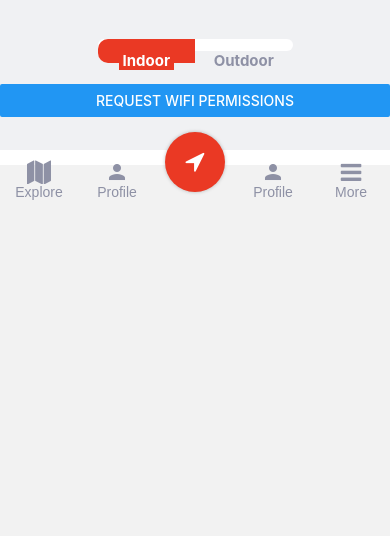
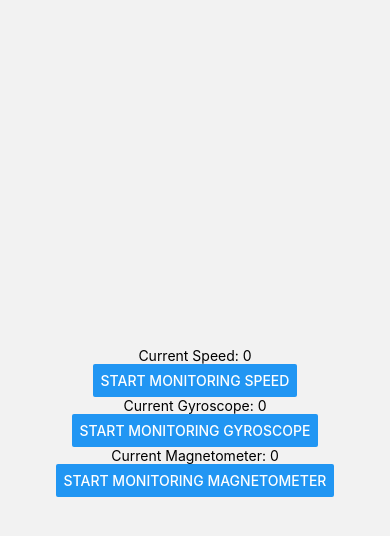
Before and after one commit to pragati-kumar/NaviFinder-Hackerchiefs, a React Native app: screen / in a window 390 px wide. Shown: the top 536 px of the page. Built offline with nearby package versions, Linux system fonts and the light colour scheme; what react-native-sensors would draw is missing.

Commit message:
gyroscope

```diff
--- a/package.json
+++ b/package.json
@@ -16,6 +16,7 @@
     "@react-navigation/stack": "^6.1.1",
     "react": "17.0.2",
     "react-native": "0.67.3",
+    "react-native-ble-plx": "^2.0.3",
     "react-native-elements": "^4.0.0-beta.0",
     "react-native-maps": "0.30.1",
     "react-native-safe-area-context": "^3.1.9",
--- a/screens/HomeScreen.tsx
+++ b/screens/HomeScreen.tsx
@@ -55,13 +55,6 @@ const requestWifiPermission = async () => {
         )
         if (granted === PermissionsAndroid.RESULTS.GRANTED) {
           console.log("Thank you for your permission! :)");
-//           WifiManager.isEnabled((isEnabled) => {
-//             if (isEnabled) {
-//               console.log("wifi service enabled");
-//             } else {
-//               console.log("wifi service is disabled");
-//             }
-//           });
 
           WifiManager.getCurrentWifiSSID().then(
             ssid => {
@@ -79,16 +72,6 @@ const requestWifiPermission = async () => {
                 console.log("Cannot get current BSSSID!");
               }
             );
-
-//        WifiManager.loadWifiList().then(
-//          wifiStringList => {
-//            var wifiArray = JSON.parse(wifiStringList);
-//             console.log("wifiArray:",wifiArray);
-//          },
-//          () => {
-//            console.log("Cannot get wifiList!");
-//          }
-//        );
 
         WifiManager.getCurrentSignalStrength().then(
           level => {
@@ -118,6 +101,35 @@ const HomeScreen = ({route, navigation}: Props) => {
       setSelected('Indoor') ;
   }
 
+//   const bluetoothInstance = new BleManager();
+
+//     const scanAndConnect = () => {
+//       bluetoothInstance.startDeviceScan(null, { allowDuplicates: true }, (error, device) => {
+//         console.log('device', device);
+//         console.log('error', error);
+//         if (error) {
+//           // Handle error (scanning will be stopped automatically)
+//           return;
+//         }
+//
+//         console.log("**"+ device?.name) ;
+//         if (device?.name === 'MyProjectName') {
+//           bluetoothInstance.stopDeviceScan();
+//         } else {
+//           // bluetoothInstance.stopDeviceScan();
+//         }
+//       });
+//     };
+
+//     useEffect(() => {
+//       bluetoothInstance.onStateChange((state) => {
+//         console.log('state', state);
+//         if (state === 'PoweredOn') {
+//           scanAndConnect();
+//         }
+//       }, true);
+//     }, []);
+
   return (
     <SafeAreaView>
       <View style={styles.map}>
@@ -131,6 +143,7 @@ const HomeScreen = ({route, navigation}: Props) => {
         </View>
 
         <Button title="request wifi permissions" onPress={requestWifiPermission} />
+        <Button title="Testing" onPress={navigation.navigate("Testing")} />
 
         <View style={styles.navbar}>
 
--- a/screens/TestingScreen.tsx
+++ b/screens/TestingScreen.tsx
@@ -8,20 +8,28 @@ import {RootStackParamList} from '../types';
 import {
   accelerometer,
   gyroscope,
+  magnetometer,
   setUpdateIntervalForType,
   SensorTypes,
 } from 'react-native-sensors';
 import {map, filter} from 'rxjs/operators';
 import {Subscription} from 'rxjs/internal/Subscription';
 
-setUpdateIntervalForType(SensorTypes.accelerometer, 400); // defaults to 100ms
+setUpdateIntervalForType(SensorTypes.accelerometer, 1000); // defaults to 100ms
+setUpdateIntervalForType(SensorTypes.gyroscope, 1000); // defaults to 100ms
 
 const TestingScreen = ({route, navigation}: Props) => {
   const [speed, setSpeed] = useState(0);
+  const [gyro, setGyro] = useState(0) ;
+  const [angle,setAngle] = useState(0) ;
   const [subscription, setSubscription] = useState<Subscription>();
   const [subscriptionStatus, setSubscriptionStatus] = useState(false);
+  const [gyroSubscription, setGyroSubscription] = useState<Subscription>();
+  const [gyroStatus, setGyroStatus] = useState(false) ;
+  const [magnetSubscription, setMagnetSubscription] = useState<Subscription>();
+  const [magnetStatus, setMagnetStatus] = useState(false) ;
 
-  const startNewSubsciption = () => {
+  const startNewSubscription = () => {
     const newSubscription = accelerometer
       .pipe(
         map(({x, y, z}) => x + y + z),
@@ -41,14 +49,58 @@ const TestingScreen = ({route, navigation}: Props) => {
     setSubscriptionStatus(true);
   };
 
+ const startNewGyroSubscription = () => {
+    const newGyroSubscription = gyroscope
+      .pipe(
+        map(({x, y, z}) => x + y + z)
+      )
+      .subscribe(
+        val => {
+          console.log(`Gyroscope value ${val}`);
+          setGyro(val);
+        },
+        error => {
+          console.log('The sensor is not available');
+        },
+      );
+
+    setGyroSubscription(newGyroSubscription);
+    setGyroStatus(true);
+  };
+
+  const startNewMagnetSubscription = () => {
+      const newMagnetSubscription = magnetometer
+        .pipe(
+          map(({x, y, z}) => x + y + z),
+//           filter(({x,y,z})=>{
+//               if (Math.atan2(y, x) >= 0) {
+//                 setAngle(Math.atan2(y, x) * (180 / Math.PI)) ;
+//               } else {
+//                 setAngle((Math.atan2(y, x) + 2 * Math.PI) * (180 / Math.PI)) ;
+//               }
+//           }) ,
+        )
+        .subscribe(
+          val => {
+            console.log(`magnetometer value ${val}`);
+//             setGyro(val);
+          },
+          error => {
+            console.log('The sensor is not available');
+          },
+        );
+
+      setMagnetSubscription(newMagnetSubscription);
+      setMagnetStatus(true);
+    };
+
   useEffect(() => {
-    startNewSubsciption();
+//     startNewSubscription();
   }, []);
 
   return (
     <SafeAreaProvider>
       <View style={style.title}>
-        <Text style={style.bigText}>Hello World</Text>
         <Text>Current Speed: {speed}</Text>
         <Button
           title={(subscriptionStatus ? 'Stop' : 'Start') + ' Monitoring Speed'}
@@ -58,7 +110,33 @@ const TestingScreen = ({route, navigation}: Props) => {
               subscription?.unsubscribe();
               setSubscriptionStatus(false);
             } else {
-              startNewSubsciption();
+              startNewSubscription();
+            }
+          }}
+        />
+        <Text>Current Gyroscope: {gyro}</Text>
+        <Button
+          title={(gyroSubscription ? 'Stop' : 'Start') + ' Monitoring Gyroscope'}
+          onPress={() => {
+            console.log('Pressed');
+            if (gyroStatus) {
+              gyroSubscription?.unsubscribe();
+              setGyroStatus(false);
+            } else {
+              startNewGyroSubscription();
+            }
+          }}
+        />
+        <Text>Current Magnetometer: {angle}</Text>
+        <Button
+          title={(magnetSubscription ? 'Stop' : 'Start') + ' Monitoring Magnetometer'}
+          onPress={() => {
+            console.log('Pressed');
+            if (magnetStatus) {
+              magnetSubscription?.unsubscribe();
+              setMagnetStatus(false);
+            } else {
+              startNewMagnetSubscription();
             }
           }}
         />
```
Also changed, not shown: 2 other files (tests, documents, lock files or other folders).
